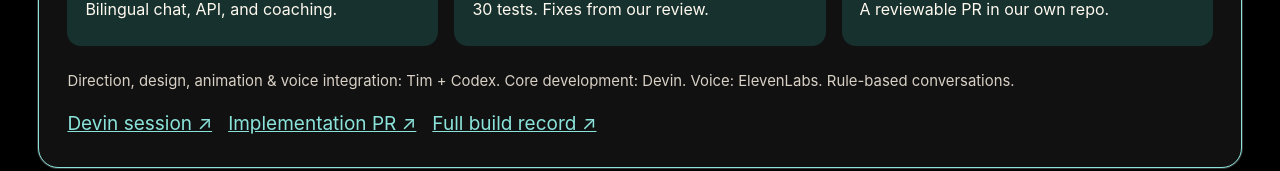
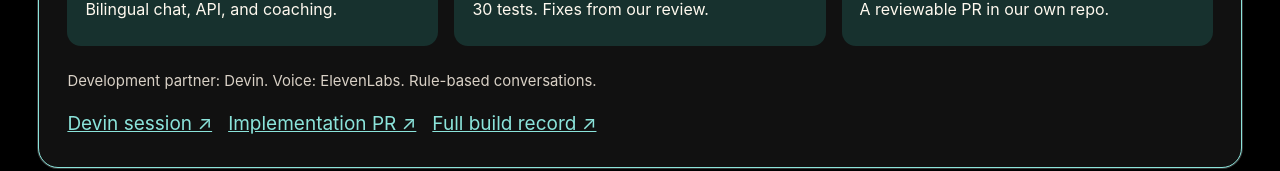
Before and after one commit to TLobes/AIFoundersMindsetHack, a React (Vite) app: page / in a window 1280 px wide. Both pictures are taken after a click on the button "Built with Devin ↗". Shown: the part 320-491 px from the top of the page. Built offline with nearby package versions, Linux system fonts and the light colour scheme; no server answers.

Commit message:
Simplify public partner credits

```diff
--- a/src/App.tsx
+++ b/src/App.tsx
@@ -245,7 +245,7 @@ export default function App() {
           <div><h3>{lang === 'ja' ? '検証' : 'Tested it'}</h3><p>{lang === 'ja' ? '30件のテスト。レビューから修正へ。' : '30 tests. Fixes from our review.'}</p></div>
           <div><h3>{lang === 'ja' ? '納品' : 'Delivered it'}</h3><p>{lang === 'ja' ? '私たちのリポジトリに、確認できるPR。' : 'A reviewable PR in our own repo.'}</p></div>
         </div>
-        <p className="muted">{lang === 'ja' ? '企画・デザイン・アニメーション・音声連携：Tim + Codex。開発：Devin。音声：ElevenLabs。会話はルールベース。' : 'Direction, design, animation & voice integration: Tim + Codex. Core development: Devin. Voice: ElevenLabs. Rule-based conversations.'}</p>
+        <p className="muted">{lang === 'ja' ? '開発パートナー：Devin。音声：ElevenLabs。会話はルールベース。' : 'Development partner: Devin. Voice: ElevenLabs. Rule-based conversations.'}</p>
         <div className="build-evidence"><a href="https://app.devin.ai/sessions/ab77dc21b829467bbb93ea520a873fae" target="_blank" rel="noreferrer">Devin session ↗</a><a href="https://github.com/TLobes/AIFoundersMindsetHack/pull/1" target="_blank" rel="noreferrer">Implementation PR ↗</a><a href="https://github.com/TLobes/AIFoundersMindsetHack/blob/devin/otter-coach/docs/BUILD-PROVENANCE.md" target="_blank" rel="noreferrer">Full build record ↗</a></div>
       </section>}
       {langNote && phase !== 'idle' && <p className="note">{t(lang, 'langLocked')}</p>}
```
